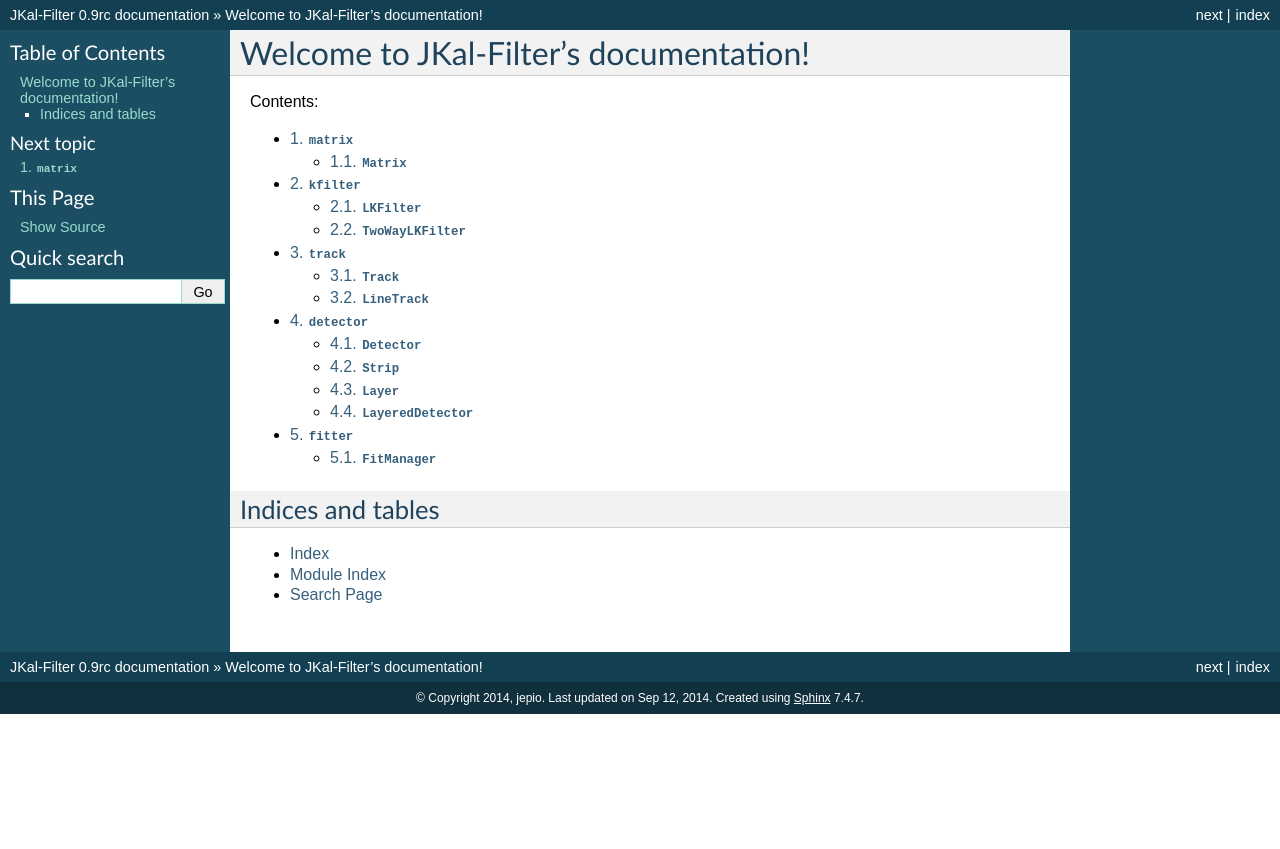
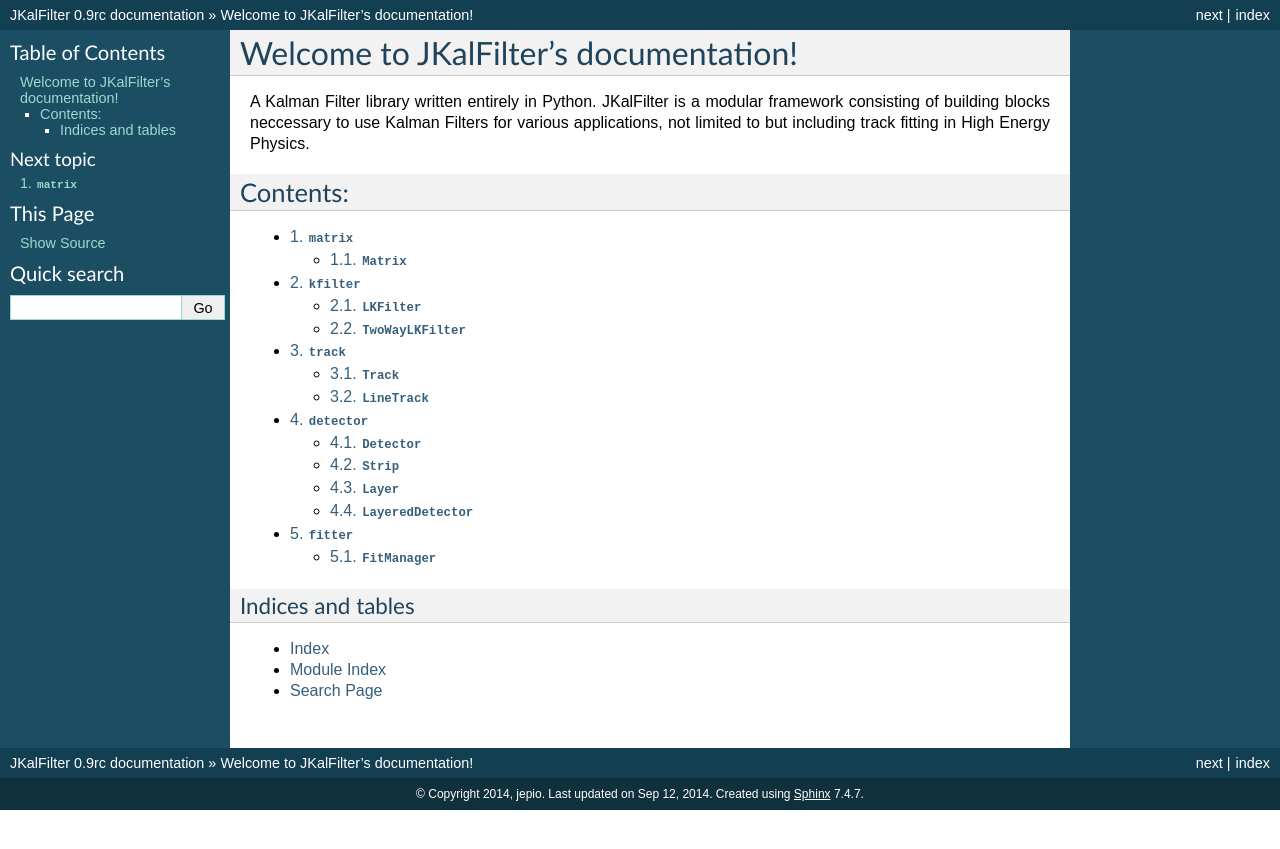
Before and after one commit to jepio/JKalFilter, a Sphinx documentation site: the page built from docs/index.txt, in a window 1280 px wide. Shown: the top 849 px of the page. Built offline with Sphinx 7.4.7, drawn with Linux system fonts in a browser that asks for light colours.

Commit message:
Changed name in doc

```diff
--- a/docs/conf.py
+++ b/docs/conf.py
@@ -41,7 +41,7 @@ source_suffix = '.txt'
 master_doc = 'index'
 
 # General information about the project.
-project = u'JKal-Filter'
+project = u'JKalFilter'
 copyright = u'2014, jepio'
 
 # The version info for the project you're documenting, acts as replacement for
--- a/docs/index.txt
+++ b/docs/index.txt
@@ -1,14 +1,18 @@
-.. JKal-Filter documentation master file, created by
+.. JKalFilter documentation master file, created by
    sphinx-quickstart on Thu Jul 24 16:56:49 2014.
    You can adapt this file completely to your liking, but it should at least
    contain the root `toctree` directive.
 
 =======================================
-Welcome to JKal-Filter's documentation!
+Welcome to JKalFilter's documentation!
 =======================================
 
+A Kalman Filter library written entirely in Python. JKalFilter is a modular framework
+consisting of building blocks neccessary to use Kalman Filters for various
+applications, not limited to but including track fitting in High Energy Physics.
+
 Contents:
-
+---------
 .. toctree::
    :maxdepth: 3
    :numbered:
--- a/matrix.py
+++ b/matrix.py
@@ -1,5 +1,5 @@
 """
-A module implementing the :py:class:`Matrix` class.
+A linear algebra module implementing the :py:class:`Matrix` class.
 Based on:
 https://github.com/ozzloy/udacity-cs373/blob/master/unit-2.py
 """
--- a/test_filter.py
+++ b/test_filter.py
@@ -1,4 +1,4 @@
-""" A module for testing the functioning of the filter module. """
+""" A module for testing the functioning of the kfilter module. """
 from kfilter import LKFilter
 from matrix import Matrix
 import random
```
